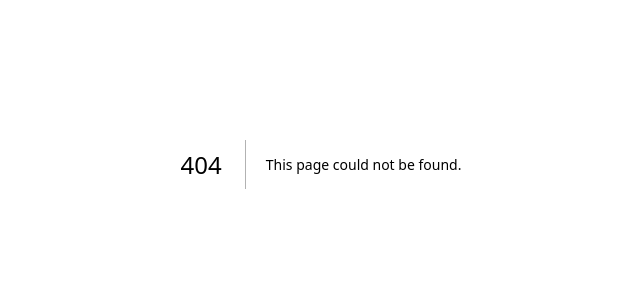
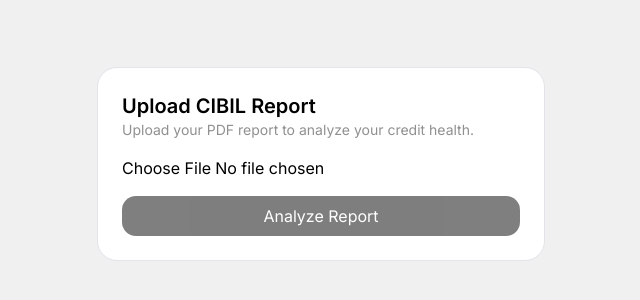
Before and after one commit to devuppal46/CredMate, a Next.js app: page /dashboard in a window 1280 px wide. Before the commit this address had no page. Shown: the part 236-536 px from the top of the page, without its empty margins (319-959 px from the left). Built offline with nearby package versions, Linux system fonts and the light colour scheme.

Commit message:
feat: cibil report upload

```diff
--- a/package.json
+++ b/package.json
@@ -9,6 +9,7 @@
     "lint": "eslint"
   },
   "dependencies": {
+    "@google/genai": "^2.2.0",
     "@radix-ui/react-accordion": "^1.2.12",
     "@radix-ui/react-avatar": "^1.1.11",
     "@radix-ui/react-navigation-menu": "^1.2.14",
--- /dev/null
+++ b/src/app/api/analyze/route.ts
@@ -0,0 +1,61 @@
+import { GoogleGenAI } from "@google/genai";
+import { NextResponse } from "next/server";
+
+const ai = new GoogleGenAI({
+  apiKey: process.env.GEMINI_API_KEY!,
+});
+
+export async function POST(req: Request) {
+  try {
+    const formData = await req.formData();
+
+    const file = formData.get("file") as File;
+
+    if (!file) {
+      return NextResponse.json(
+        { error: "No file uploaded" },
+        { status: 400 }
+      );
+    }
+
+    const bytes = await file.arrayBuffer();
+
+    const extractionPrompt = `
+      Extract the following data from this CIBIL report:
+
+      1. Credit Score
+      2. Total outstanding debt
+      3. Number of default accounts
+      4. EMI burden
+      5. Overall financial health summary
+
+      Keep the response concise and readable.
+    `;
+
+    const response = await ai.models.generateContent({
+      model: "gemini-2.5-flash",
+      contents: [
+        {
+          inlineData: {
+            data: Buffer.from(bytes).toString("base64"),
+            mimeType: "application/pdf",
+          },
+        },
+        {
+          text: extractionPrompt,
+        },
+      ],
+    });
+
+    return NextResponse.json({
+      result: response.text,
+    });
+  } catch (error) {
+    console.error(error);
+
+    return NextResponse.json(
+      { error: "Internal server error" },
+      { status: 500 }
+    );
+  }
+}
--- /dev/null
+++ b/src/app/dashboard/page.tsx
@@ -0,0 +1,9 @@
+import { PdfUpload } from "@/components/dashboard/pdf-upload";
+
+export default function AnalyzePage() {
+  return (
+    <div className="flex min-h-screen items-center justify-center p-8">
+      <PdfUpload />
+    </div>
+  );
+}
--- /dev/null
+++ b/src/components/dashboard/pdf-upload.tsx
@@ -0,0 +1,89 @@
+"use client";
+
+import { useState } from "react";
+
+export function PdfUpload() {
+  const [file, setFile] = useState<File | null>(null);
+  const [loading, setLoading] = useState(false);
+  const [result, setResult] = useState("");
+
+  function handleFileChange(event: React.ChangeEvent<HTMLInputElement>) {
+    const selectedFile = event.target.files?.[0];
+
+    if (!selectedFile) return;
+
+    if (selectedFile.type !== "application/pdf") {
+      alert("Please upload a PDF file");
+      return;
+    }
+
+    setFile(selectedFile);
+  }
+
+  async function handleSubmit() {
+    if (!file) return;
+
+    try {
+      setLoading(true);
+
+      const formData = new FormData();
+      formData.append("file", file);
+
+      const response = await fetch("/api/analyze", {
+        method: "POST",
+        body: formData,
+      });
+
+      const data = await response.json();
+
+      setResult(data.result);
+    } catch (error) {
+      console.error(error);
+      alert("Something went wrong");
+    } finally {
+      setLoading(false);
+    }
+  }
+
+  return (
+    <div className="flex w-full max-w-md flex-col gap-4 rounded-xl border bg-card p-6">
+      <div>
+        <h2 className="text-xl font-semibold">Upload CIBIL Report</h2>
+
+        <p className="text-muted-foreground text-sm">
+          Upload your PDF report to analyze your credit health.
+        </p>
+      </div>
+
+      <input
+        type="file"
+        accept=".pdf"
+        onChange={handleFileChange}
+      />
+
+      {file && (
+        <div className="rounded-md border bg-secondary/40 p-3 text-sm">
+          <p className="font-medium">{file.name}</p>
+
+          <p className="text-muted-foreground">
+            {(file.size / 1024 / 1024).toFixed(2)} MB
+          </p>
+        </div>
+      )}
+
+      <button
+        onClick={handleSubmit}
+        disabled={!file || loading}
+        className="rounded-md bg-primary px-4 py-2 text-primary-foreground disabled:opacity-50"
+      >
+        {loading ? "Analyzing..." : "Analyze Report"}
+      </button>
+
+      {result && (
+        <div className="rounded-md border p-4 text-sm whitespace-pre-wrap">
+          {result}
+        </div>
+      )}
+    </div>
+  );
+}
--- a/src/components/landing/footer/footer.tsx
+++ b/src/components/landing/footer/footer.tsx
@@ -30,7 +30,7 @@
             <span>LinkedIn</span>
           </div>
         ),
-        href: "https://www.linkedin.com/",
+        href: "https://www.linkedin.com/u/devuppal46",
         title: "Connect with us on LinkedIn",
       },
       {
@@ -40,7 +40,7 @@
             <span>Github</span>
           </div>
         ),
-        href: "https://github.com/",
+        href: "https://github.com/devuppal46",
         title: "View our GitHub repository",
       },
     ],
--- a/src/components/landing/hero/hero.tsx
+++ b/src/components/landing/hero/hero.tsx
@@ -32,7 +32,7 @@
           Your personalized roadmap to freedom.
         </p>
         <Button className="mb-14 w-fit" size="lg" asChild>
-          <Link href="/login">Get Started</Link>
+          <Link href="/dashboard">Get Started</Link>
         </Button>
         <Showcase />
         {/* <Image src="/app-image-1.png" alt="Hero" width={304} height={445} /> */}
```
Also changed, not shown: src/app/api/chat/route.ts (added), 1 other file (tests, documents, lock files or other folders).
